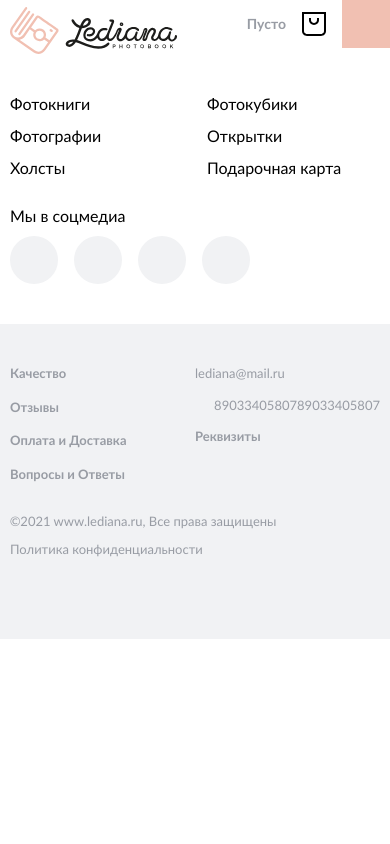
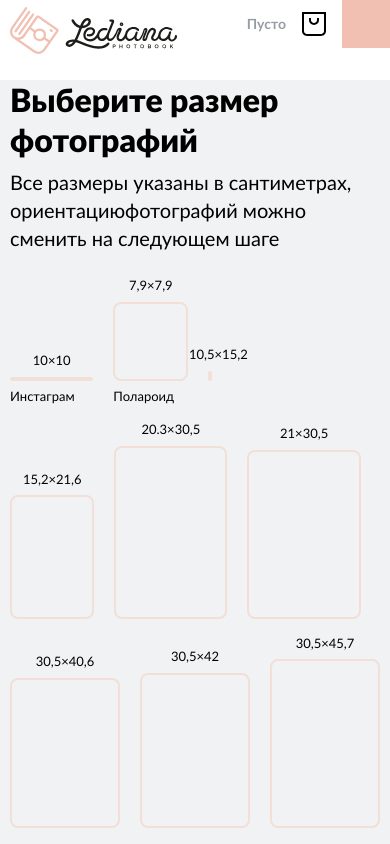
Before and after one commit to FarhodNomonov/lediana, a React (Create React App) app: page /photos in a window 390 px wide. Shown: the top 844 px of the page. Built offline with nearby package versions, Linux system fonts and the light colour scheme.

Commit message:
update src/components/footer/index.js, src/components/header/index.js, src/components/home/index.js and routes.js

```diff
--- a/src/components/footer/index.js
+++ b/src/components/footer/index.js
@@ -86,7 +86,7 @@ function Footer() {
             <ul className="col-count-2 md:flex md:flex-wrap -mx-4 md:-mx-12">
               <li>
                 <a
-                  href="/photobooks.html"
+                  href="/photobooks"
                   className="block p-4 md:p-12 transition hover:text-primary"
                 >
                   Фотокниги
--- a/src/components/home/index.js
+++ b/src/components/home/index.js
@@ -5,7 +5,7 @@ function Home() {
   return (
     <div className="main-wrapper">
       <section className="main-slider" data-slider="main">
-          <SliderHome />
+        <SliderHome />
       </section>
       <div className="my-40 md:my-70 xl:my-100">
         <div className="container">
@@ -251,11 +251,65 @@ function Home() {
             Счастливые отзывы
           </h2>
           <div className="swiper-container pt-20">
-            {/* <ul className="reviews-list swiper-wrapper">
+            <ul className="reviews-list swiper-wrapper">
               <li each={8} className="swiper-slide">
-                <include src="/include/review.html" />
+                <div className="review">
+                  <div className="review__photo">
+                    <div className="review__photo-inner">
+                      <img src="/img/review.jpg" alt="" />
+                    </div>
+                  </div>
+                  <div className="review-author">
+                    <div className="review-author__photo">
+                      <img src="/img/avatar.jpg" alt="" />
+                    </div>
+                    <div className="review-author__info">
+                      <div className="review-author__title">
+                        Victoria Venernaya
+                      </div>
+                      <div className="review-author__subtitle">Фотокнига</div>
+                    </div>
+                  </div>
+                  <div className="review__desc prose">
+                    <p>
+                      3&nbsp;года со&nbsp;дня&nbsp;свадьбы пролетели,
+                      а&nbsp;столько всего пережито и&nbsp;столько всего
+                      хорошего ещё&nbsp;предстоит. Люблю тебя!
+                      А&nbsp;за&nbsp;замечательный фотобук спасибо @ledianaru
+                    </p>
+                  </div>
+                  <div className="rating">
+                    <svg
+                      aria-hidden="true"
+                      className="rating__icon rating__icon--active"
+                    >
+                      <use href="/svg/svg.svg#star" />
+                    </svg>
+                    <svg
+                      aria-hidden="true"
+                      className="rating__icon rating__icon--active"
+                    >
+                      <use href="/svg/svg.svg#star" />
+                    </svg>
+                    <svg
+                      aria-hidden="true"
+                      className="rating__icon rating__icon--active"
+                    >
+                      <use href="/svg/svg.svg#star" />
+                    </svg>
+                    <svg
+                      aria-hidden="true"
+                      className="rating__icon rating__icon--active"
+                    >
+                      <use href="/svg/svg.svg#star" />
+                    </svg>
+                    <svg aria-hidden="true" className="rating__icon">
+                      <use href="/svg/svg.svg#star" />
+                    </svg>
+                  </div>
+                </div>
               </li>
-            </ul> */}
+            </ul>
             <div className="swiper-pagination mt-20" />
           </div>
           <div className="flex gap-24 mt-20 lg:mt-40">
--- /dev/null
+++ b/src/components/photos/index.js
@@ -0,0 +1,132 @@
+import React from "react";
+import { NavLink } from "react-router-dom";
+
+function Photos() {
+  return (
+    <>
+      <div className="main-wrapper bg-divider">
+        <div className="my-32 sm:my-64">
+          <div className="container">
+            <h2 className="text-xl sm:text-2xl md:text-3xl font-black mb-8 sm:mb-16">
+              Выберите размер фотографий
+            </h2>
+            <div className="text-mob-lg md:text-lg prose mb-50 sm:mb-0">
+              <p>
+                Все&nbsp;размеры указаны в&nbsp;сантиметрах, ориентацию
+                <br className="below-sm:hidden" />
+                фотографий можно сменить на&nbsp;следующем шаге
+              </p>
+            </div>
+            <div className="mb-40">
+              <ul className="flex items-end flex-wrap gap-y-65 gap-x-20 lg:gap-x-40">
+                <li
+                  className="size below-sm:size-w-devider--1.2"
+                  style={{ "--w": 10, "--h": -10, "--max-w": "10rem" }}
+                >
+                  <NavLink to="/photos-editor" className="size__inner">
+                    <span>10×10</span>
+                  </NavLink>
+                  <span className="absolute inset-x-0 -bottom-25 sm:-bottom-30 text-tiny sm:text-base">
+                    Инстаграм
+                  </span>
+                </li>
+                <li
+                  className="size below-sm:size-w-devider--1.2"
+                  style={{ "--w": 7.9, "--h": 7.9, "--max-w": "9rem" }}
+                >
+                  <NavLink to="/photos-editor" className="size__inner">
+                    <span>7,9×7,9</span>
+                  </NavLink>
+                  <span className="absolute inset-x-0 -bottom-25 sm:-bottom-30 text-tiny sm:text-base">
+                    Полароид
+                  </span>
+                </li>
+                <li
+                  className="size below-sm:size-w-devider--1.2"
+                  style={{ "--w": 10.5, "--h": 15.2, " --max-w": "10.5rem" }}
+                >
+                  <NavLink to="/photos-editor" className="size__inner">
+                    <span>10,5×15,2</span>
+                  </NavLink>
+                </li>
+                <div className="w-full flex sm:contents items-end gap-x-20">
+                  <li
+                    className="size"
+                    style={{
+                      "--w": 15.2,
+                      "--h": 21.6,
+                      "--max-w": "15.2rem",
+                    }}
+                  >
+                    <NavLink to="/photos-editor" className="size__inner">
+                      <span>15,2×21,6</span>
+                    </NavLink>
+                  </li>
+                  <li
+                    className="size"
+                    style={{
+                      "--w": 20.3,
+                      "--h": 30.5,
+                      "--max-w": "20.3rem",
+                    }}
+                  >
+                    <NavLink to="/photos-editor" className="size__inner">
+                      <span>20.3×30,5</span>
+                    </NavLink>
+                  </li>
+                  <li
+                    className="size"
+                    style={{ "--w": 21, "--h": 30.5, "--max-w": "20.5rem" }}
+                  >
+                    <NavLink to="/photos-editor" className="size__inner">
+                      <span>21×30,5</span>
+                    </NavLink>
+                  </li>
+                </div>
+              </ul>
+            </div>
+            <ul className="flex items-end gap-20 lg:gap-40">
+              <li
+                className="size"
+                style={{ "--w": 30.5, "--h": "40.6", "--max-w": "30.5rem" }}
+              >
+                <NavLink to="/photos-editor" className="size__inner">
+                  <span>30,5×40,6</span>
+                </NavLink>
+              </li>
+              <li
+                className="size"
+                style={{ "--w": 30.5, "--h": 42, "--max-w": "30.5rem" }}
+              >
+                <NavLink to="/photos-editor" className="size__inner">
+                  <span>30,5×42</span>
+                </NavLink>
+              </li>
+              <li
+                className="size"
+                style={{ "--w": 30.5, "--h": "45.7", "--max-w": "30.5rem" }}
+              >
+                <NavLink to="/photos-editor" className="size__inner">
+                  <span>30,5×45,7</span>
+                </NavLink>
+              </li>
+            </ul>
+            <button className="btn btn--md btn--primary mt-24 lg:mt-40 w-full sm:w-auto">
+              Далее
+              <svg aria-hidden="true" className="wh-16 fill-current ml-5 mt-2">
+                <path
+                  xmlns="http://www.w3.org/2000/svg"
+                  fillRule="evenodd"
+                  clipRule="evenodd"
+                  d="M7.59706 15L6 13.3991L10.2026 9.19608L6 4.99358L7.59706 3.3927L13.4023 9.19608L7.59706 15Z"
+                ></path>
+              </svg>
+            </button>
+          </div>
+        </div>
+      </div>
+    </>
+  );
+}
+
+export default Photos;
```
Also changed, not shown: src/components/header/index.js (+46 -45 lines), src/components/routes/routes.js (+10 -0 lines).
